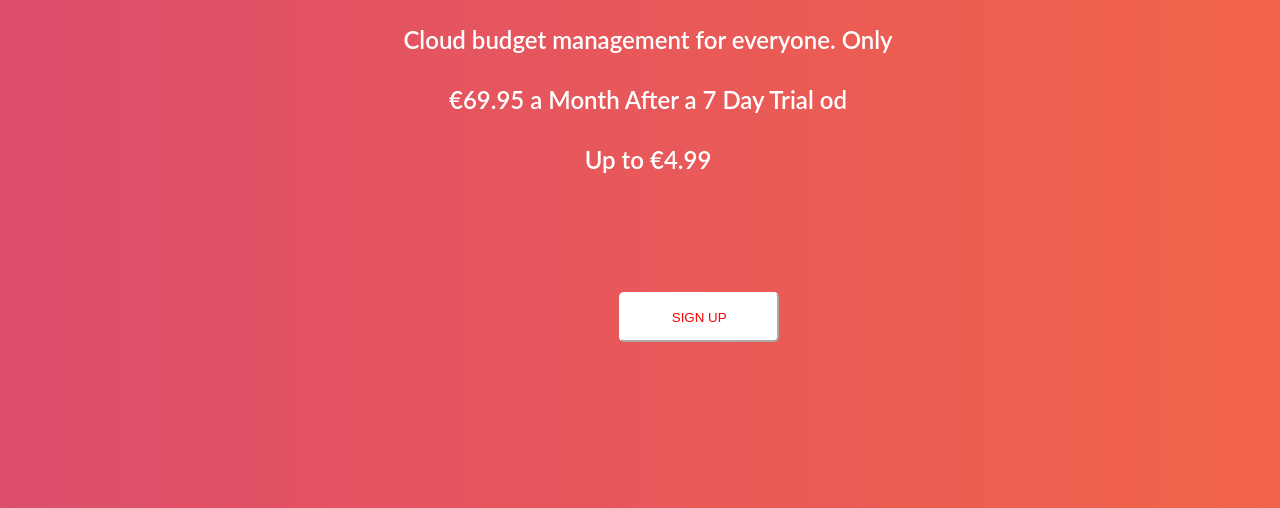
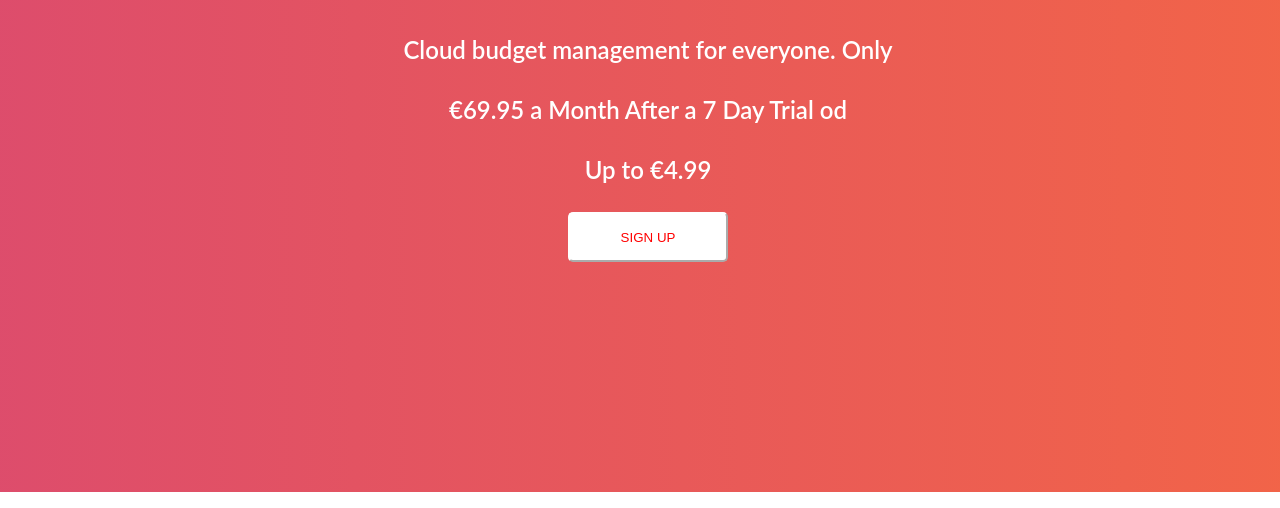
Before and after one commit to antonkuptsov/HW-4, a plain HTML site: page index.html in a window 1280 px wide. Shown: the part 308-816 px from the top of the page. Drawn offline with Linux system fonts and the light colour scheme.

Commit message:
first commit

```diff
--- a/style.css
+++ b/style.css
@@ -85,20 +85,7 @@ img {
     margin-left: 20px;
   }
   .block {
-    display: block;
-    text-align: center;
-    position: absolute;
-    height: 50em;
-    position: relative
-  }
-  h1,
-  .main-text {
-    margin: 0;
-    position: absolute;
-    top: 50%;
-    left: 50%;
-    margin-right: -50%;
-    transform: translate(-50%, -50%)
+    padding-top: 150px;
   }
   h1 {
     font-family: Lato;
@@ -110,14 +97,12 @@ img {
     letter-spacing: 0.05em;
     text-transform: uppercase;
     color: #FFFFFF;
-    top: 30%;
 }
 .fa {
     margin-left: 0;
     margin-right: 5px;
 }
 .main-text {
-position: absolute;
 font-family: Lato;
 font-style: normal;
 font-weight: 600;
@@ -127,16 +112,11 @@ text-align: center;
 color: #FFFFFF;
 }
 footer {
-    text-align: center;
-    position: absolute;
-    top: 75%;
-    margin-left: 536px;
+  text-align: center;
 }
 .buttom {
     background-color: rgb(255, 255, 255);
     border-radius: 5px;
-    margin-left: 47%;
-    margin-right: 50%;
     border-color: rgb(255, 255, 255);
     color: red;
     width: 160px;
```
Also changed, not shown: 1 other file.
